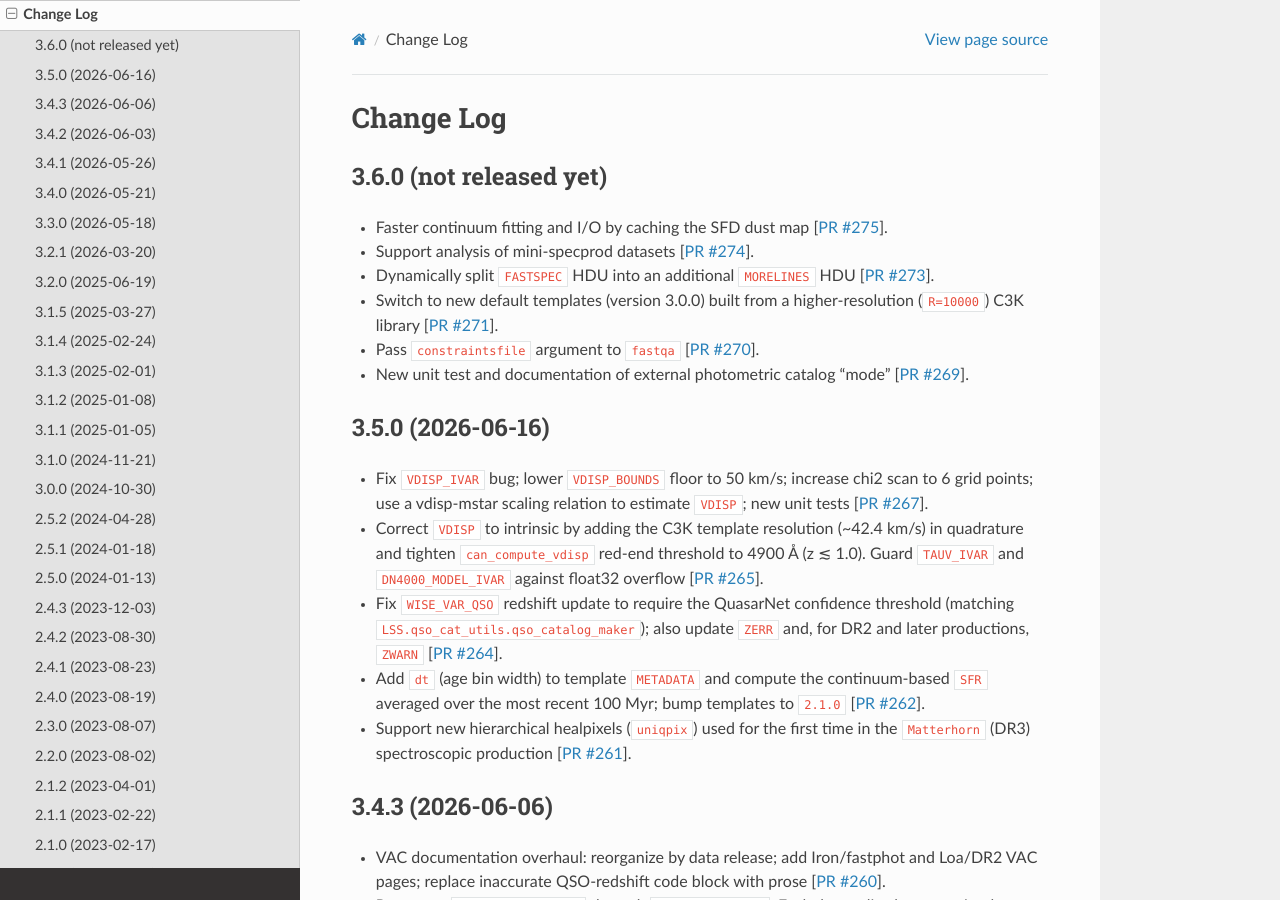
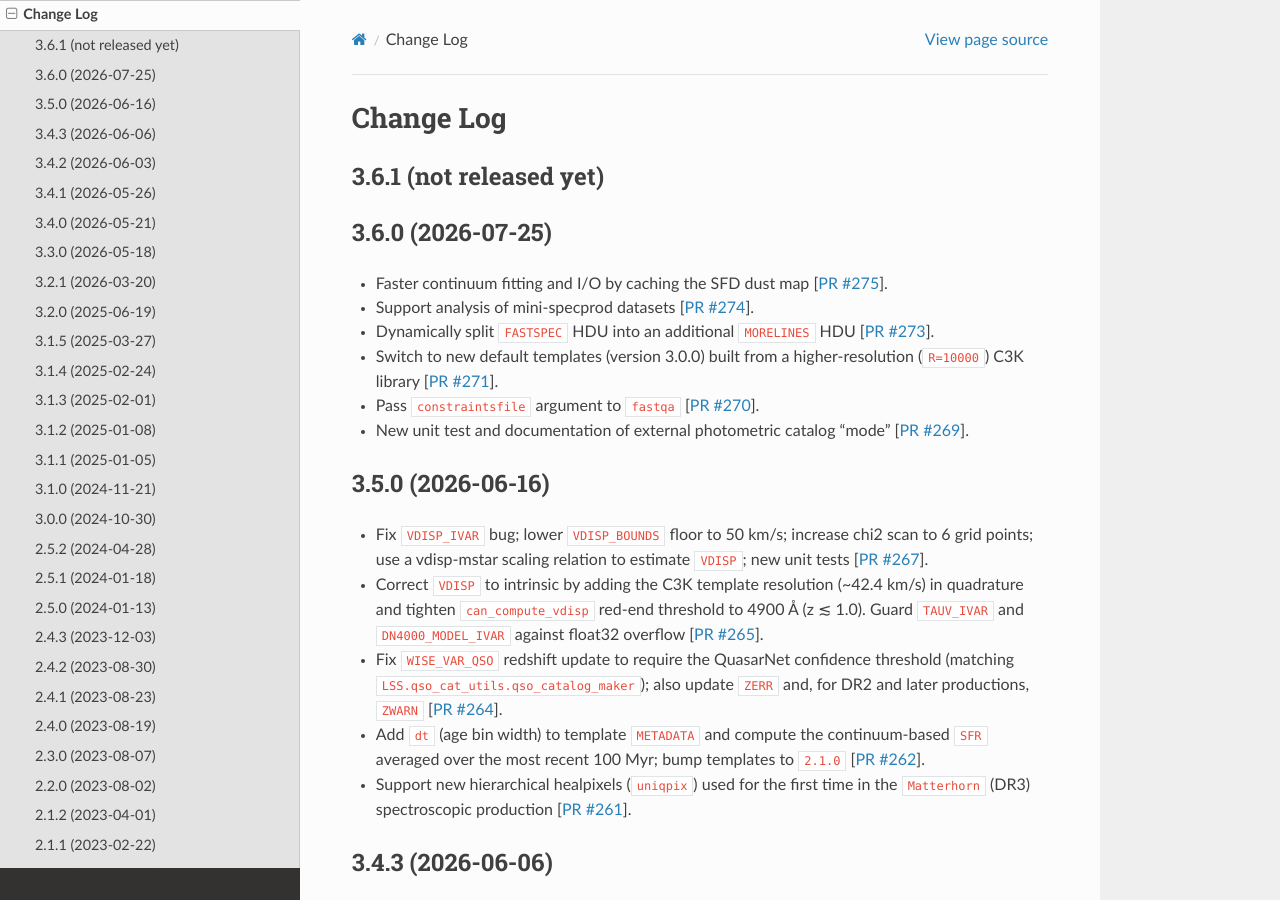
Before and after one commit to desihub/fastspecfit, a Sphinx documentation site: the page built from doc/changes.rst, in a window 1280 px wide and 900 px high. Built offline with Sphinx 7.4.7 and the Read the Docs theme 3.1.0, drawn with Linux system fonts in a browser that asks for light colours; the version number could not be read and is left out.

Commit message:
add release date to change log

```diff
--- a/doc/changes.rst
+++ b/doc/changes.rst
@@ -2,8 +2,11 @@
 Change Log
 ==========
 
-3.6.0 (not released yet)
+3.6.1 (not released yet)
 ------------------------
+
+3.6.0 (2026-07-25)
+------------------
 
 * Faster continuum fitting and I/O by caching the SFD dust map [`PR
   #275`_].
```
